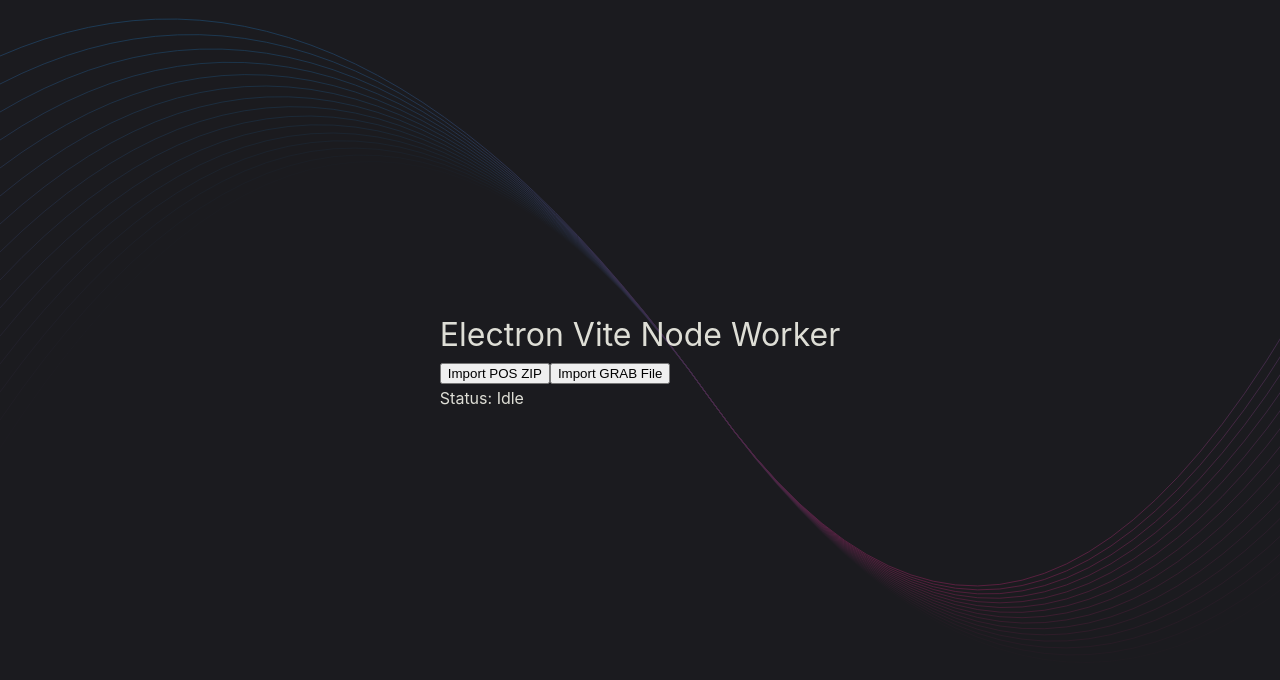
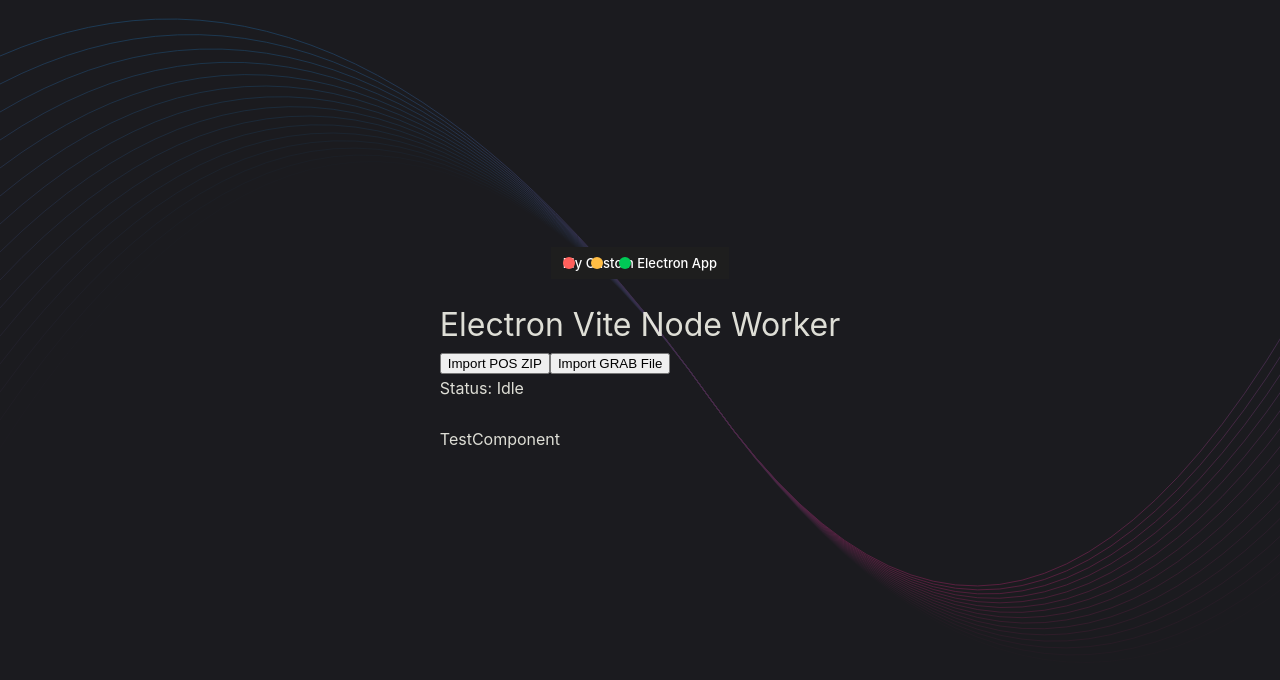
Before and after one commit to gemrey13/test-worker, a React (Vite) app: page / in a window 1280 px wide. Shown: the top 680 px of the page. Built offline with nearby package versions, Linux system fonts and the light colour scheme.

Commit message:
possible frame

```diff
--- a/src/preload/index.d.ts
+++ b/src/preload/index.d.ts
@@ -8,6 +8,9 @@
       runRecon: () => Promise<any>
       importGrabManual: () => Promise<any>
       importPOSZip: () => Promise<any>
+      minimize: () => Promise<any>
+      maximize: () => Promise<any>
+      close: () => Promise<any>
     }
   }
 }
--- a/src/preload/index.ts
+++ b/src/preload/index.ts
@@ -5,7 +5,11 @@
   startImportGrab: () => ipcRenderer.invoke('start-import-grab'),
   runRecon: () => ipcRenderer.invoke('run-reconciliation'),
   importGrabManual: () => ipcRenderer.invoke('grab:importManual'),
-  importPOSZip: () => ipcRenderer.invoke('POS:importZip')
+  importPOSZip: () => ipcRenderer.invoke('POS:importZip'),
+
+  minimize: () => ipcRenderer.send('window-minimize'),
+  maximize: () => ipcRenderer.send('window-maximize'),
+  close: () => ipcRenderer.send('window-close')
 }
 
 if (process.contextIsolated) {
--- a/src/renderer/src/App.tsx
+++ b/src/renderer/src/App.tsx
@@ -1,3 +1,4 @@
+import TestComponent from '@renderer/TestComponent'
 import { JSX, useState } from 'react'
 
 export default function App(): JSX.Element {
@@ -44,6 +45,9 @@
       </button>
 
       <p>Status: {status}</p>
+
+      <br />
+      <TestComponent />
     </div>
   )
 }
--- /dev/null
+++ b/src/renderer/src/TestComponent.tsx
@@ -0,0 +1,7 @@
+const TestComponent = () => {
+  return (
+    <div>TestComponent</div>
+  )
+}
+
+export default TestComponent
--- /dev/null
+++ b/src/renderer/src/components/TItleBar.tsx
@@ -0,0 +1,48 @@
+export default function TitleBar() {
+  const buttonStyle: React.CSSProperties & { WebkitAppRegion?: string } = {
+    WebkitAppRegion: 'no-drag',
+    width: 12,
+    height: 12,
+    borderRadius: '50%',
+    border: 'none',
+    marginRight: 8,
+    cursor: 'pointer',
+  };
+
+  return (
+    <div
+      style={{
+        display: 'flex',
+        alignItems: 'center',
+        height: 32,
+        padding: '0 12px',
+        backgroundColor: '#1e1e1e',
+        color: '#fff',
+        WebkitAppRegion: 'drag', // make the bar draggable
+        justifyContent: 'center', // center title like macOS
+        position: 'relative',
+      } as React.CSSProperties & { WebkitAppRegion?: string }}
+    >
+      {/* Control buttons on the left */}
+      <div style={{ position: 'absolute', left: 12, display: 'flex', gap: 8 }}>
+        <button
+          style={{ ...buttonStyle, backgroundColor: '#ff605c' }}
+          onClick={() => window.api.close()}
+        />
+        <button
+          style={{ ...buttonStyle, backgroundColor: '#ffbd44' }}
+          onClick={() => window.api.minimize()}
+        />
+        <button
+          style={{ ...buttonStyle, backgroundColor: '#00ca56' }}
+          onClick={() => window.api.maximize()}
+        />
+      </div>
+
+      {/* Center title */}
+      <div style={{ fontSize: 13, fontWeight: 500, pointerEvents: 'none' }}>
+        My Custom Electron App
+      </div>
+    </div>
+  );
+}
--- a/src/renderer/src/main.tsx
+++ b/src/renderer/src/main.tsx
@@ -3,9 +3,11 @@
 import { StrictMode } from 'react'
 import { createRoot } from 'react-dom/client'
 import App from './App'
+import TitleBar from '@renderer/components/TItleBar'
 
 createRoot(document.getElementById('root')!).render(
   <StrictMode>
+    <TitleBar />
     <App />
   </StrictMode>
 )
```
Also changed, not shown: src/main/index.ts (+18 -1 lines).
